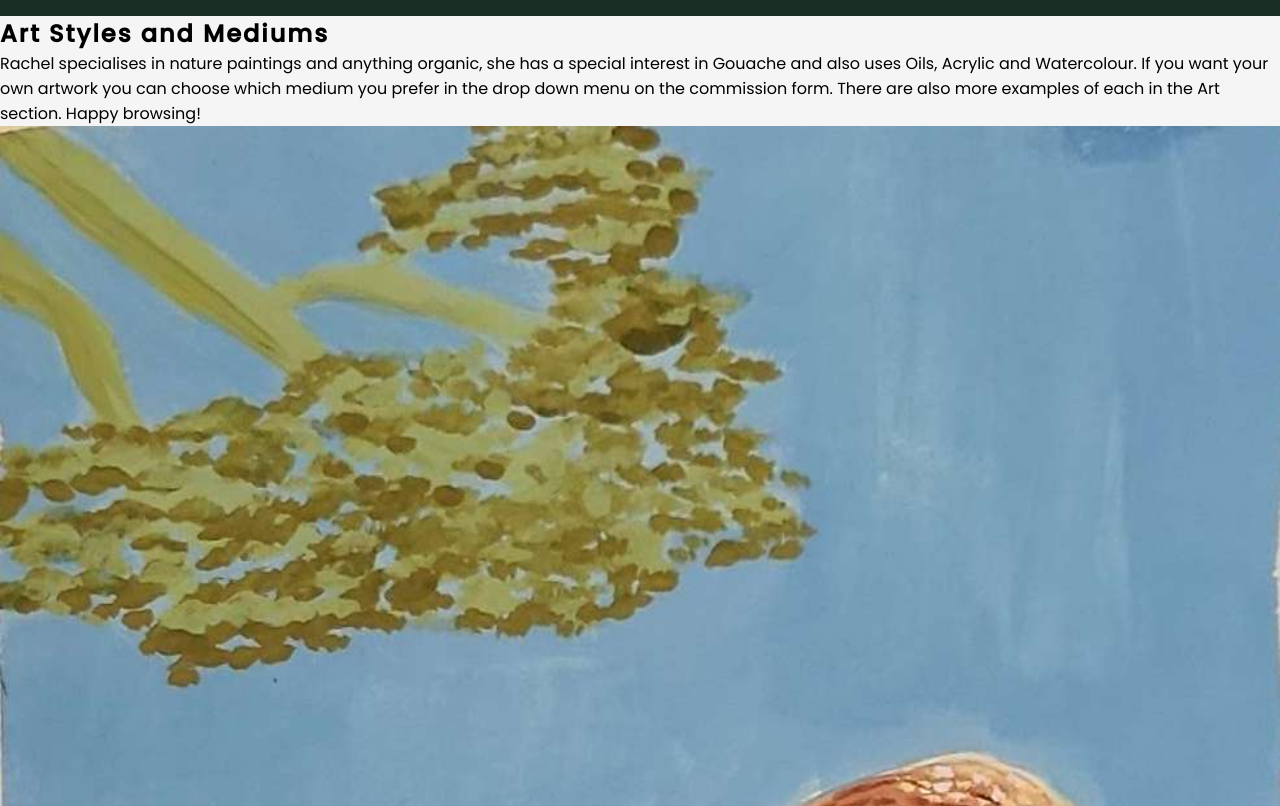
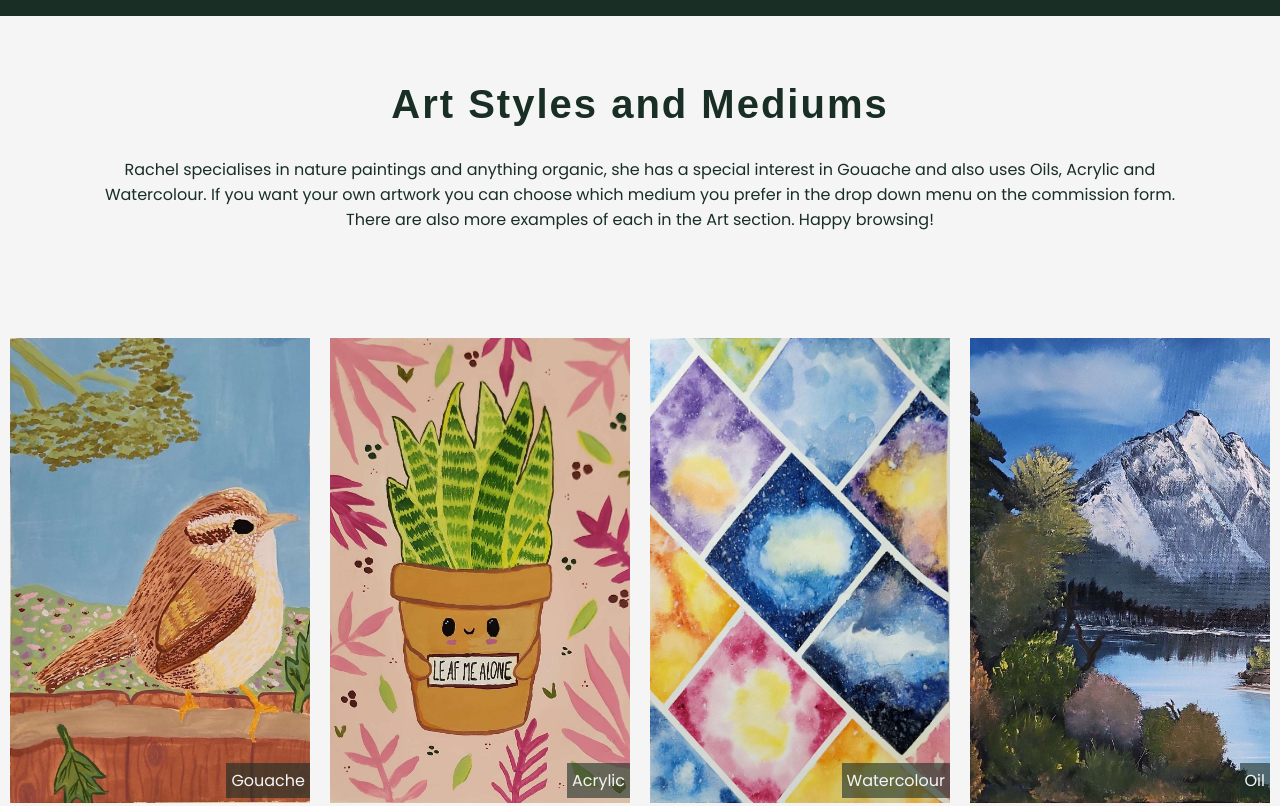
Before and after one commit to RachelfromIreland/the-artful-rachel, a plain HTML site: page index.html in a window 1280 px wide. Shown: the part 1040-1846 px from the top of the page. Drawn offline with Linux system fonts and the light colour scheme; a web font is replaced by a local one.

Commit message:
Add style for style text and images to css

```diff
--- a/assets/css/style.css
+++ b/assets/css/style.css
@@ -27,7 +27,7 @@ h3 {
     letter-spacing: 2px;
 }
 
-/*Header*/
+/*Header - Influenced with responsiveness by CI Love Running Project*/
 
 header {
     background-color: #979f83;
@@ -73,7 +73,7 @@ nav {
     top: 100%;
 }
 
-/*Nav toggle*/
+/*Nav toggle - Learned from CI Love Running Project*/
 #nav-toggle:checked~nav {
     display: block;
 }
@@ -112,7 +112,7 @@ main {
 }
 
 
-/*Text in the Banner Section*/
+/*Text in the Banner Section - Styling influenced by mentor Julia Konovalova's Animal Shelter Project*/
 
 .banner-text {
     display: flex;
@@ -145,6 +145,56 @@ main {
     font-family: "Poppins", sans-serif;
 }
 
+/*Style section*/
+.banner {
+    width: auto;
+    background-color: whitesmoke;
+}
+
+.style-text {
+    display: flex;
+    text-align: center;
+    margin: 16px;
+    flex-direction: column;
+    padding: 50px;
+    color: #192e25;
+}
+
+.style-title {
+    font-family: "Charmonman", sans-serif;
+    font-size: 150%;
+    width: 100%;
+    color: #192e25;
+}
+
+.style-about {
+    max-width: 95%;
+    margin: 40px auto;
+}
+/*Image container*/
+#style-row {
+    display: grid;
+    justify-content: space-between;
+    grid-template-columns: repeat(2, auto);
+
+}
+
+.style-img {
+    position: relative;
+    margin: 10px;
+   }
+
+   /* Image Text */
+   .style-img div{
+    position: absolute;
+    bottom: 0;
+    right: 0;
+    background: rgba(25, 46, 37, .6);
+    color: whitesmoke;
+    margin-bottom: 5px;
+    font-family: "Poppins", sans-serif;
+    padding: 5px;
+   }
 
 /*Art Gallery Page*/
 
@@ -155,10 +205,8 @@ main {
 }
 
 /* Images */
-.gallery-img{
+.gallery-img {
     position: relative;
-    /*width: 100%;
-    height: 100%;*/
     margin: 10px;
    }
 
@@ -175,7 +223,7 @@ main {
     visibility: hidden;
    }
 
-   /* Code making text appear while hovering */
+   /* Code making text appear while hovering - Adapted from Kevin Powell on YouTube */
    .gallery-img:hover:hover{
     cursor: pointer;
    }
@@ -195,7 +243,7 @@ main {
     position: relative;
    }
 
-/* Signup Page*/
+/* Commission Page - Styling influenced by CI Love Running Project*/
 main {
     flex: 1 0 auto;
     margin-top: 47px;
@@ -366,6 +414,22 @@ footer {
         margin: 2rem auto;
     }
 
+    /*Style Section*/
+    .style-title {
+        font-family: "Charmonman", sans-serif;
+        font-size: 180%;
+        width: 100%;
+    }
+
+    .style-about {
+        max-width: 80%;
+        margin: 30px auto;
+    }
+
+    #style-row {
+        grid-template-columns: repeat(4, auto);
+        }
+
     /* Gallery */
     #gallery-portrait, #gallery-landscape {
         grid-template-columns: repeat(3, auto);
@@ -396,11 +460,21 @@ footer {
         font-family: "Charmonman", sans-serif;
         font-size: 300%;
         width: 100%;
-        color: whitesmoke;
     }
 
     .banner-about {
         max-width: 93%;
+    }
+
+    /*Style Section*/
+    .style-title {
+        font-family: "Charmonman", sans-serif;
+        font-size: 250%;
+        width: 100%;
+    }
+
+    .style-about {
+        max-width: 95%;
     }
 
     /* Gallery */
```
